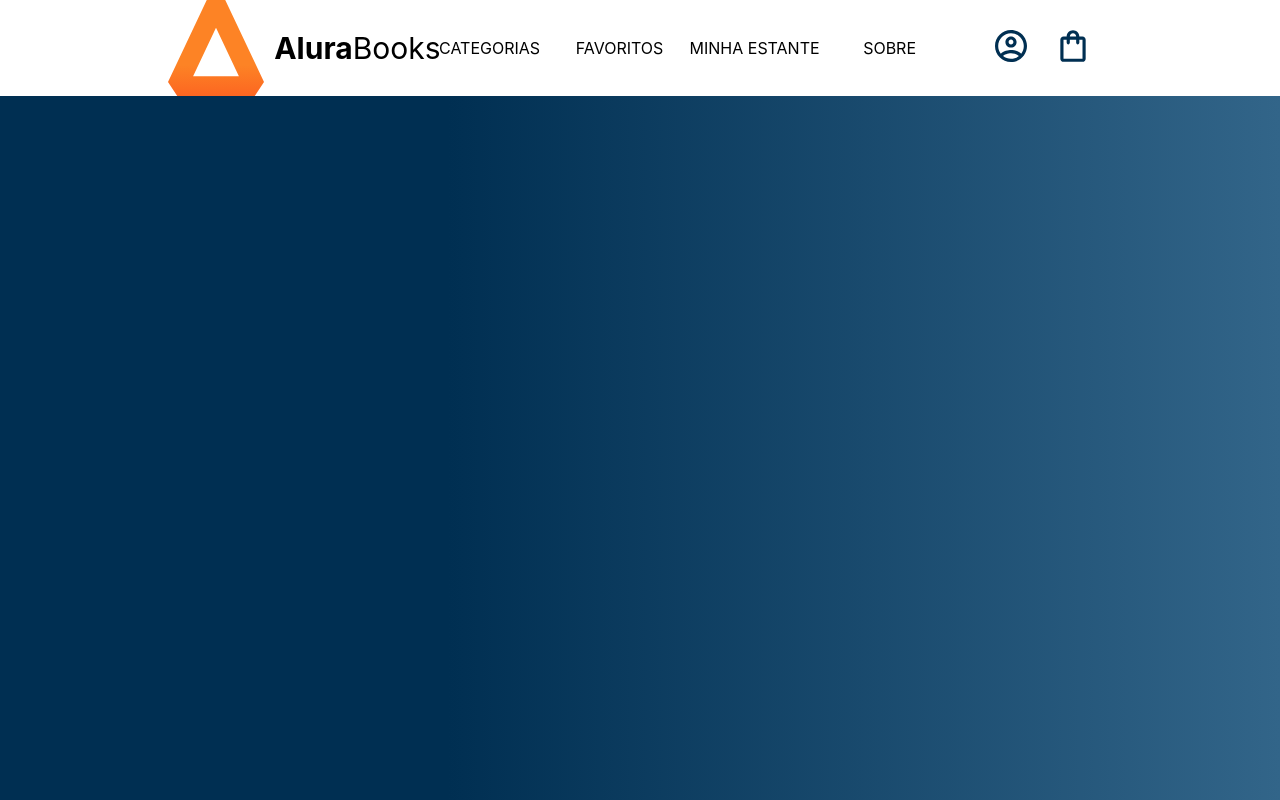
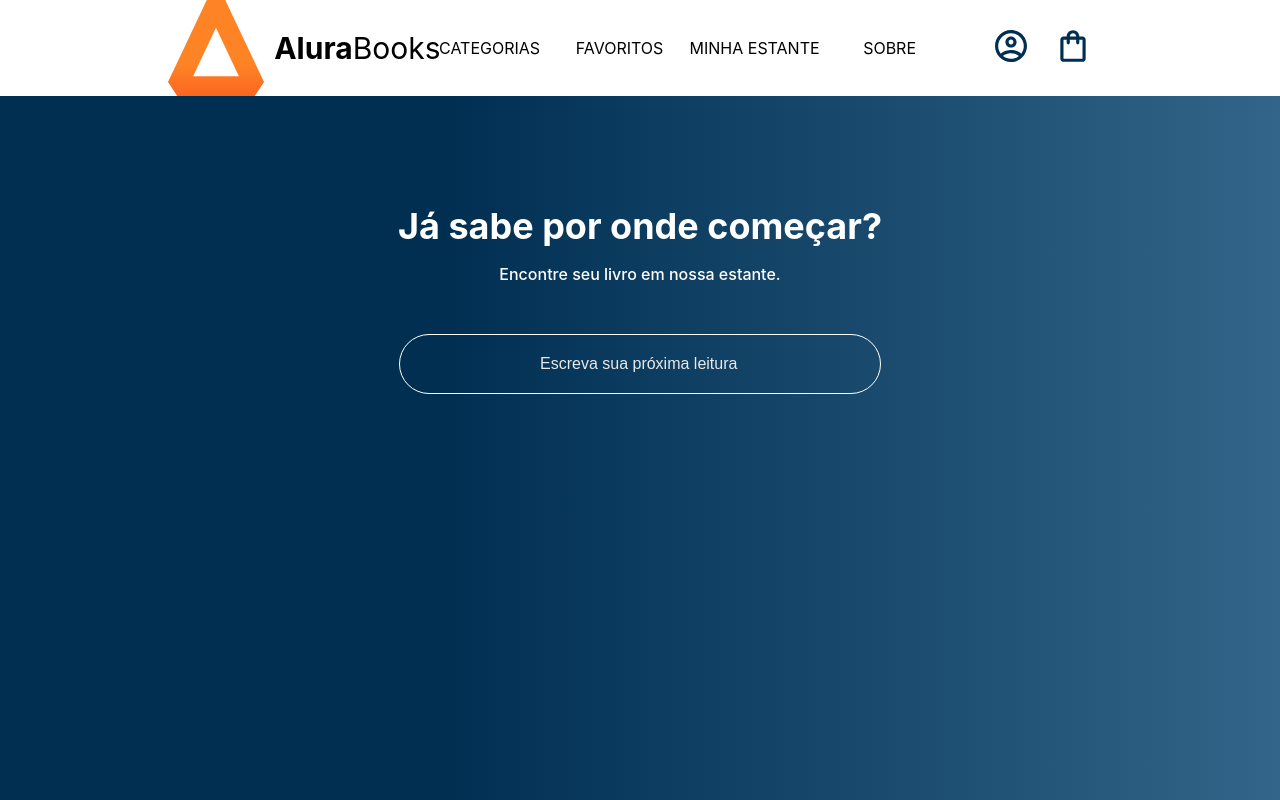
Before and after one commit to gabrieloliveiraq/project-bookstore-frontend, a React (Create React App) app: page / in a window 1280 px wide. Built offline with nearby package versions, Linux system fonts and the light colour scheme.

Commit message:
feat: implement component Search

```diff
--- a/src/App.js
+++ b/src/App.js
@@ -1,4 +1,5 @@
 import Header from './components/Header';
+import Search from './components/Search';
 import styled from 'styled-components'
 
 const AppContainer = styled.div`
@@ -10,6 +11,8 @@ function App() {
   return (
     <AppContainer>
       <Header />
+      <Search />
+
     </AppContainer>
   );
 }
```
